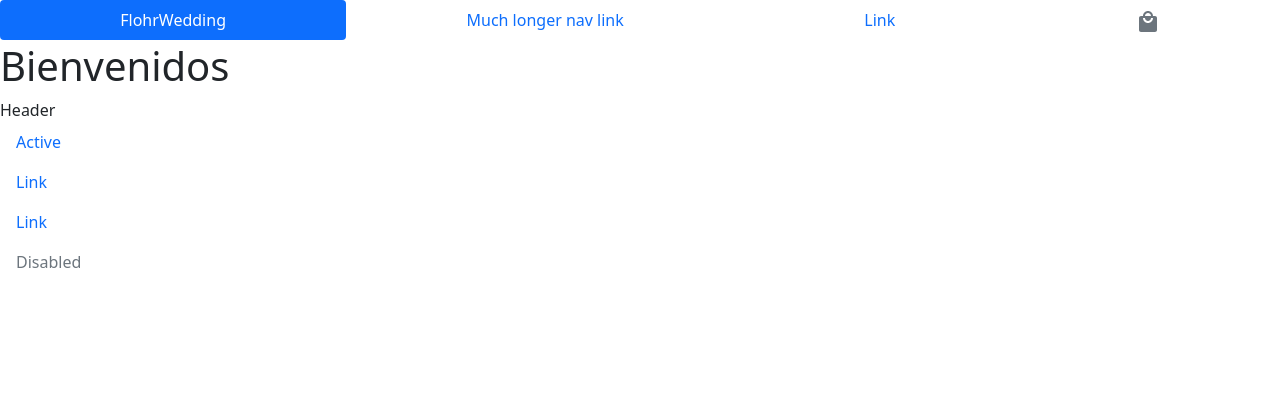
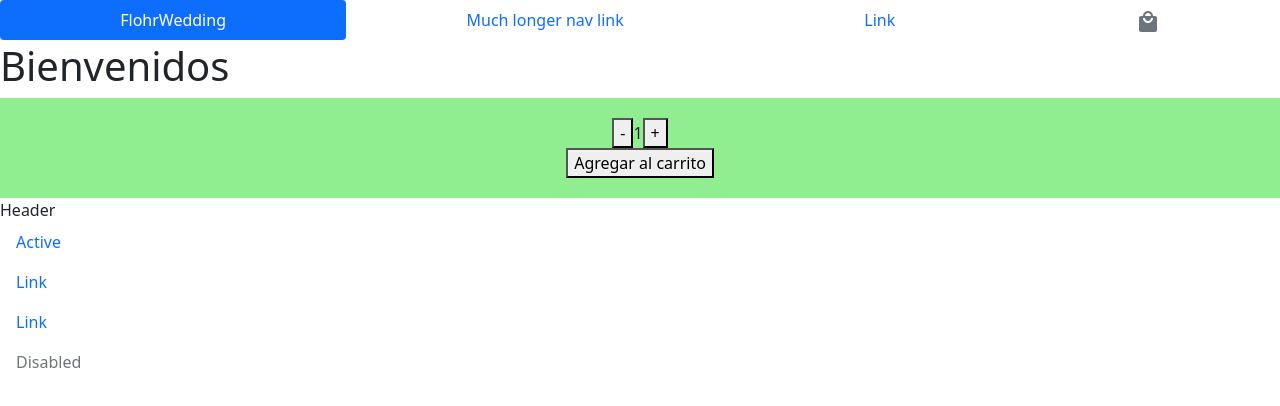
Before and after one commit to FlorenciaNicole/ReactJS_Manzanos, a React (Create React App) app: page / in a window 1280 px wide. Shown: the top 406 px of the page. Built offline with nearby package versions, Linux system fonts and the light colour scheme.

Commit message:
Contador con boton

```diff
--- /dev/null
+++ b/src/components/ItemCount.js
@@ -0,0 +1,27 @@
+import { useState } from "react";
+import  "./ItemCountStyle.css"
+
+export const ItemCount = ({initial, stock, onAdd}) => {
+    const [count, setCount] = useState(initial);
+
+    const decrease = () => {
+        setCount(count - 1);
+    }
+
+    const increase = () => {
+        setCount(count + 1);
+    }
+  return (
+    <div className='counter'>
+        <button disable={count <= 1} onClick={decrease}>-</button>
+        <span>{count}</span>
+        <button disable={count >= stock} onclick={increase}>+</button>
+        <div>
+            <button>Agregar al carrito</button>
+        </div>
+
+    </div>
+  );
+}
+
+export default ItemCount;
--- /dev/null
+++ b/src/components/ItemCountStyle.css
@@ -0,0 +1,5 @@
+.counter {
+    background-color: lightgreen;
+    text-align: center;
+    padding: 20px;
+}
--- a/src/components/ItemListContainer.js
+++ b/src/components/ItemListContainer.js
@@ -1,7 +1,15 @@
+import ItemCount from "./ItemCount";
+
 function ItemListContainer(props) {
+  const onAdd = (quntity) => {
+    console.log(`Compraste $(quantity) unidades`);
+  }
   return (
+    <>
     <h1>{props.greeting}</h1>
-  )
+    <ItemCount initial={1} stock={5} onAdd={onAdd} />
+    </>
+  );
 }
 
 export default ItemListContainer;
```
